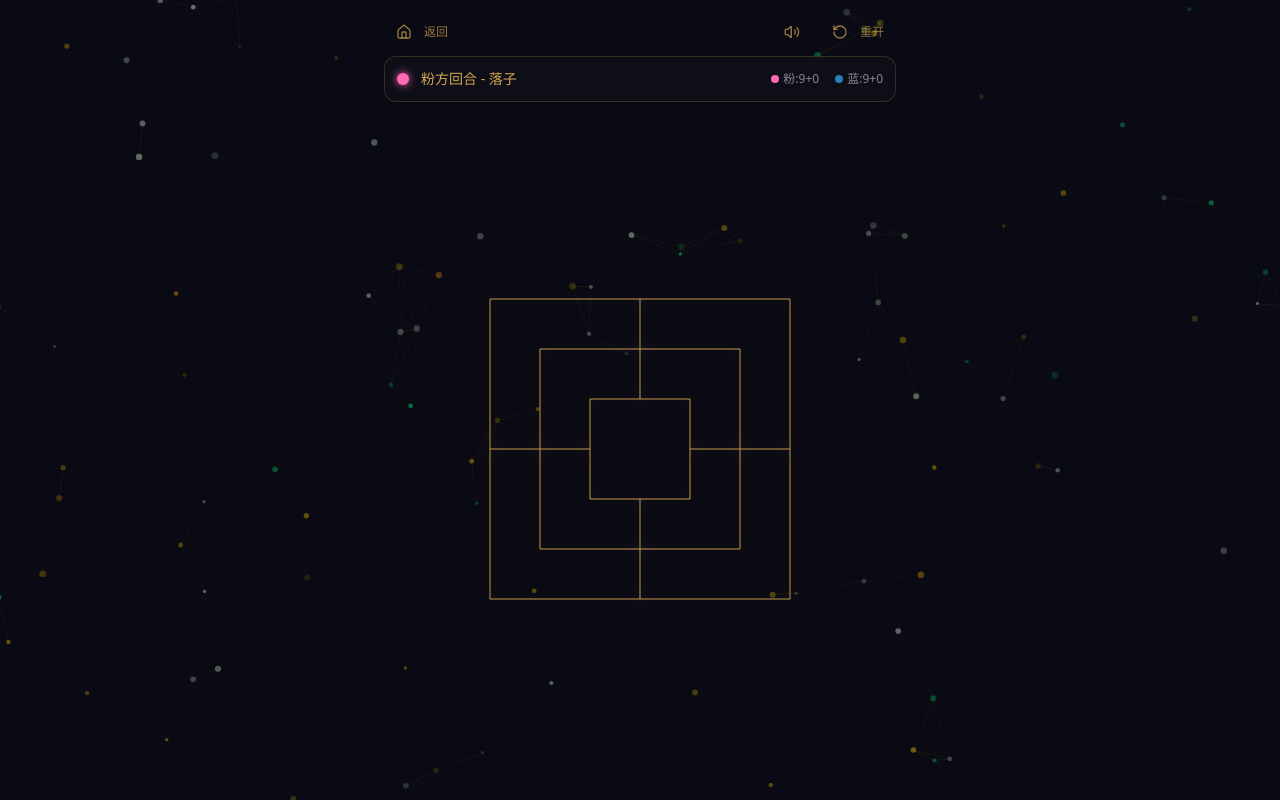
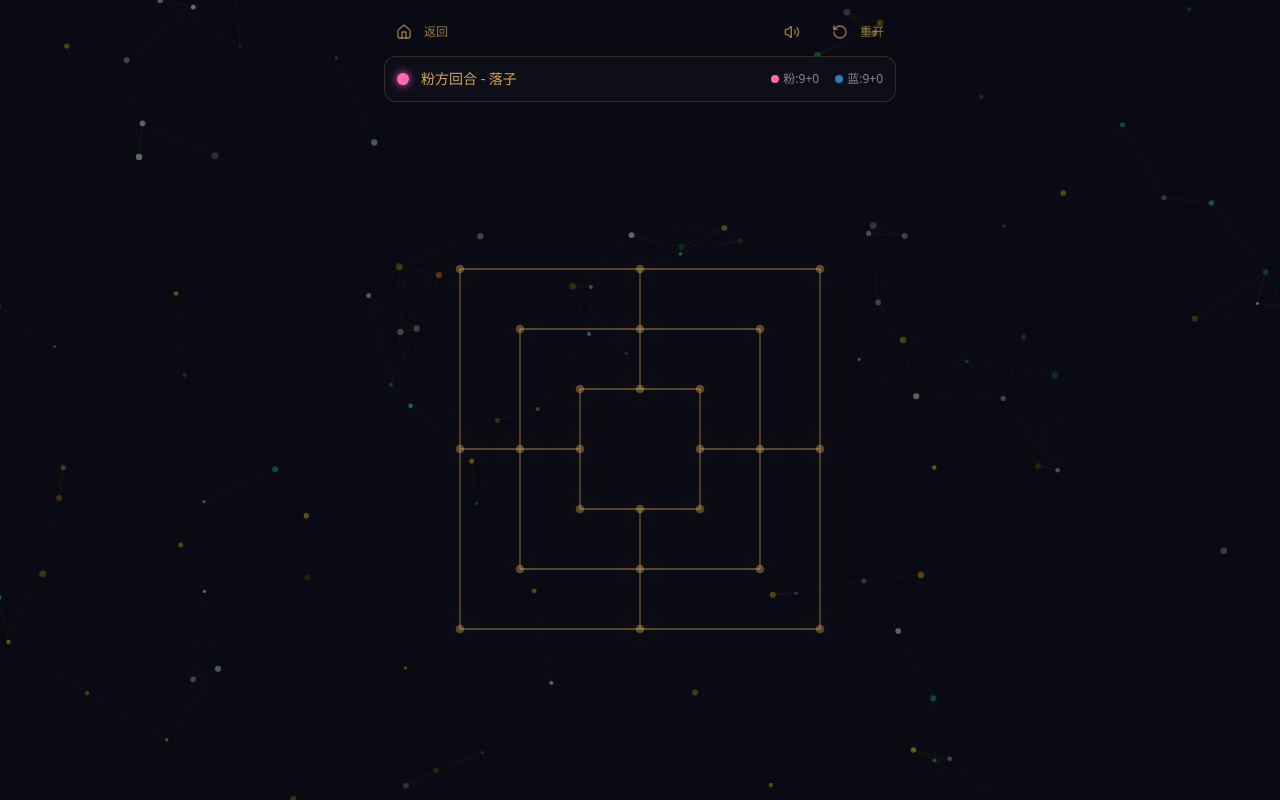
Before and after one commit to 3458096571/dragon-phoenix-chess, a React (Vite) app: page / in a window 1280 px wide. Both pictures are taken after a click on the button "龙棋 · 9子24节点". Built offline with nearby package versions, Linux system fonts and the light colour scheme.

Commit message:
fix: bigger board, visible node dots, precise SVG coordinate transform

```diff
--- a/src/components/ChessBoard.tsx
+++ b/src/components/ChessBoard.tsx
@@ -1,10 +1,10 @@
 import { useRef, useCallback } from 'react';
 import { DragonPhoenixGame } from '@/lib/game-engine';
 
-const GRID_UNIT = 50;
-const CENTER = 250;
-const PIECE_RADIUS = 16;
-const CLICK_RADIUS = 20; // 只有点击节点附近才落子
+const GRID_UNIT = 70;
+const CENTER = 350;
+const PIECE_RADIUS = 20;
+const NODE_DOT_RADIUS = 5;
 
 function gridToSvg(x: number, y: number) {
   return { x: CENTER + x * GRID_UNIT, y: CENTER - y * GRID_UNIT };
@@ -23,20 +23,25 @@ export function ChessBoard({ game, onNodeClick, flashLines, eatableNodes }: Ches
   const handleSvgClick = useCallback((e: React.MouseEvent<SVGSVGElement>) => {
     const svg = svgRef.current;
     if (!svg) return;
-    const rect = svg.getBoundingClientRect();
-    const clickX = e.clientX - rect.left;
-    const clickY = e.clientY - rect.top;
 
-    // Find nearest node
+    // 将屏幕坐标转换为SVG内部坐标
+    const pt = svg.createSVGPoint();
+    pt.x = e.clientX;
+    pt.y = e.clientY;
+    const svgPt = pt.matrixTransform(svg.getScreenCTM()!.inverse());
+
+    // 找最近的节点
     let nearest: string | null = null;
     let minDist = Infinity;
+    const snapRadius = GRID_UNIT * 0.45; // 节点间距的45%以内算有效点击
+
     for (const nid of game.getAllNodeIds()) {
       const [gx, gy] = nid.split(',').map(Number);
       const pos = gridToSvg(gx, gy);
-      const dx = pos.x - clickX;
-      const dy = pos.y - clickY;
+      const dx = pos.x - svgPt.x;
+      const dy = pos.y - svgPt.y;
       const dist = Math.sqrt(dx * dx + dy * dy);
-      if (dist < minDist && dist < CLICK_RADIUS) {
+      if (dist < minDist && dist < snapRadius) {
         minDist = dist;
         nearest = nid;
       }
@@ -48,8 +53,12 @@ export function ChessBoard({ game, onNodeClick, flashLines, eatableNodes }: Ches
   const pieces = game.getPieces();
   const selected = game.getSelectedPiece();
   const validMoves = selected ? game.getValidMoves(selected) : [];
+  const allNodes = game.getAllNodeIds();
 
-  // Build flash line set
+  // 构建已有棋子的集合
+  const occupiedSet = new Set(pieces.map(p => p.nodeId));
+
+  // 构建成线闪烁集合
   const flashSet = new Set<string>();
   for (const lineKey of flashLines) {
     const nodes = lineKey.split('|');
@@ -63,42 +72,42 @@ export function ChessBoard({ game, onNodeClick, flashLines, eatableNodes }: Ches
     <svg
       id="chess-board-svg"
       ref={svgRef}
-      viewBox="0 0 500 500"
-      className="w-[500px] h-[500px] cursor-pointer"
+      viewBox="0 0 700 700"
+      className="w-full max-w-[600px] aspect-square cursor-pointer"
       onClick={handleSvgClick}
-      style={{ filter: 'drop-shadow(0 0 8px rgba(212,168,83,0.3))' }}
+      style={{ filter: 'drop-shadow(0 0 12px rgba(212,168,83,0.3))' }}
     >
       <defs>
-        {/* Glow filter for lines */}
+        {/* 线条发光 */}
         <filter id="lineGlow" x="-20%" y="-20%" width="140%" height="140%">
-          <feGaussianBlur stdDeviation="2" result="blur" />
+          <feGaussianBlur stdDeviation="2.5" result="blur" />
           <feMerge>
             <feMergeNode in="blur" />
             <feMergeNode in="blur" />
             <feMergeNode in="SourceGraphic" />
           </feMerge>
         </filter>
-        {/* Piece glow */}
+        {/* 棋子发光 */}
         <filter id="pieceGlow" x="-50%" y="-50%" width="200%" height="200%">
-          <feGaussianBlur stdDeviation="3" result="blur" />
+          <feGaussianBlur stdDeviation="4" result="blur" />
           <feMerge>
             <feMergeNode in="blur" />
             <feMergeNode in="SourceGraphic" />
           </feMerge>
         </filter>
-        {/* Pink piece gradient */}
+        {/* 粉色棋子渐变 */}
         <radialGradient id="pinkGrad" cx="35%" cy="35%" r="65%">
           <stop offset="0%" stopColor="#ffb6c1" />
           <stop offset="50%" stopColor="#ff69b4" />
           <stop offset="100%" stopColor="#c71585" />
         </radialGradient>
-        {/* Blue piece gradient */}
+        {/* 蓝色棋子渐变 */}
         <radialGradient id="blueGrad" cx="35%" cy="35%" r="65%">
           <stop offset="0%" stopColor="#74c0fc" />
           <stop offset="50%" stopColor="#2980b9" />
           <stop offset="100%" stopColor="#003366" />
         </radialGradient>
-        {/* Selection pulse animation */}
+        {/* 选中脉冲 */}
         <radialGradient id="selectPulse" cx="50%" cy="50%" r="50%">
           <stop offset="0%" stopColor="rgba(212,168,83,0)" />
           <stop offset="70%" stopColor="rgba(212,168,83,0.3)" />
@@ -106,95 +115,112 @@ export function ChessBoard({ game, onNodeClick, flashLines, eatableNodes }: Ches
         </radialGradient>
       </defs>
 
-      {/* Board lines */}
+      {/* 棋盘线条 */}
       {lines.map((line, i) => {
         const from = gridToSvg(...line.from.split(',').map(Number) as [number, number]);
         const to = gridToSvg(...line.to.split(',').map(Number) as [number, number]);
         const isFlash = flashSet.has(`${line.from}->${line.to}`);
         return (
           <line
-            key={i}
+            key={`line-${i}`}
             x1={from.x} y1={from.y} x2={to.x} y2={to.y}
             stroke={isFlash ? '#ffd700' : '#d4a853'}
             strokeWidth={isFlash ? 3 : 1.5}
-            opacity={isFlash ? 1 : 0.6}
+            opacity={isFlash ? 1 : 0.5}
             filter={isFlash ? 'url(#lineGlow)' : undefined}
             style={isFlash ? { animation: 'flashPulse 1s ease-in-out' } : undefined}
           />
         );
       })}
 
-      {/* Valid move indicators */}
-      {validMoves.map(nid => {
+      {/* 节点指示器 - 空位显示小圆点 */}
+      {allNodes.map(nid => {
+        if (occupiedSet.has(nid)) return null;
         const [gx, gy] = nid.split(',').map(Number);
         const pos = gridToSvg(gx, gy);
+        const isValidMove = validMoves.includes(nid);
+        const isEatable = eatableNodes.includes(nid);
+
+        if (isValidMove) {
+          // 可移动位置 - 绿色脉冲
+          return (
+            <circle
+              key={`node-${nid}`}
+              cx={pos.x} cy={pos.y} r={8}
+              fill="none" stroke="#00ff88" strokeWidth={2.5}
+              opacity={0.9}
+            >
+              <animate attributeName="r" values="6;10;6" dur="1.5s" repeatCount="indefinite" />
+              <animate attributeName="opacity" values="0.9;0.4;0.9" dur="1.5s" repeatCount="indefinite" />
+            </circle>
+          );
+        }
+
+        if (isEatable) {
+          // 可吃子位置 - 红色虚线
+          return (
+            <circle
+              key={`node-${nid}`}
+              cx={pos.x} cy={pos.y} r={PIECE_RADIUS + 5}
+              fill="none" stroke="#ff4444" strokeWidth={2.5}
+              strokeDasharray="5 3"
+              opacity={0.9}
+            >
+              <animate attributeName="stroke-dashoffset" values="0;16" dur="0.6s" repeatCount="indefinite" />
+            </circle>
+          );
+        }
+
+        // 普通空位 - 小金色圆点
         return (
           <circle
-            key={`vm-${nid}`}
-            cx={pos.x} cy={pos.y} r={6}
-            fill="none" stroke="#00ff88" strokeWidth={2}
-            opacity={0.8}
-          >
-            <animate attributeName="r" values="4;8;4" dur="1.5s" repeatCount="indefinite" />
-            <animate attributeName="opacity" values="0.8;0.3;0.8" dur="1.5s" repeatCount="indefinite" />
-          </circle>
+            key={`node-${nid}`}
+            cx={pos.x} cy={pos.y} r={NODE_DOT_RADIUS}
+            fill="#d4a853"
+            opacity={0.4}
+          />
         );
       })}
 
-      {/* Eatable indicators */}
-      {eatableNodes.map(nid => {
-        const [gx, gy] = nid.split(',').map(Number);
-        const pos = gridToSvg(gx, gy);
-        return (
-          <circle
-            key={`eat-${nid}`}
-            cx={pos.x} cy={pos.y} r={PIECE_RADIUS + 4}
-            fill="none" stroke="#ff4444" strokeWidth={2}
-            strokeDasharray="4 2"
-            opacity={0.9}
-          >
-            <animate attributeName="stroke-dashoffset" values="0;12" dur="0.5s" repeatCount="indefinite" />
-          </circle>
-        );
-      })}
-
-      {/* Selection indicator */}
+      {/* 选中指示器 */}
       {selected && (() => {
         const [gx, gy] = selected.split(',').map(Number);
         const pos = gridToSvg(gx, gy);
         return (
           <circle
-            cx={pos.x} cy={pos.y} r={PIECE_RADIUS + 8}
+            cx={pos.x} cy={pos.y} r={PIECE_RADIUS + 10}
             fill="url(#selectPulse)"
           >
-            <animate attributeName="r" values={`${PIECE_RADIUS + 6};${PIECE_RADIUS + 12};${PIECE_RADIUS + 6}`} dur="1.2s" repeatCount="indefinite" />
+            <animate attributeName="r" values={`${PIECE_RADIUS + 8};${PIECE_RADIUS + 14};${PIECE_RADIUS + 8}`} dur="1.2s" repeatCount="indefinite" />
           </circle>
         );
       })()}
 
-      {/* Pieces */}
+      {/* 棋子 */}
       {pieces.map(({ nodeId, color }) => {
         const [gx, gy] = nodeId.split(',').map(Number);
         const pos = gridToSvg(gx, gy);
         const isSelected = selected === nodeId;
+        const isEatable = eatableNodes.includes(nodeId);
         return (
-          <g key={nodeId}>
-            {/* Outer glow */}
+          <g key={`piece-${nodeId}`}>
+            {/* 外发光 */}
             <circle
-              cx={pos.x} cy={pos.y} r={PIECE_RADIUS + 2}
+              cx={pos.x} cy={pos.y} r={PIECE_RADIUS + 3}
               fill={color === 'red' ? 'rgba(255,105,180,0.3)' : 'rgba(41,128,185,0.3)'}
               filter="url(#pieceGlow)"
             />
-            {/* Main piece */}
+            {/* 主体 */}
             <circle
               cx={pos.x} cy={pos.y} r={PIECE_RADIUS}
               fill={color === 'red' ? 'url(#pinkGrad)' : 'url(#blueGrad)'}
-              stroke={isSelected ? '#ffd700' : 'rgba(255,255,255,0.3)'}
-              strokeWidth={isSelected ? 3 : 1}
+              stroke={isSelected ? '#ffd700' : isEatable ? '#ff4444' : 'rgba(255,255,255,0.3)'}
+              strokeWidth={isSelected ? 3 : isEatable ? 2.5 : 1}
+              strokeDasharray={isEatable ? '4 2' : undefined}
             />
-            {/* Specular highlight */}
+            {/* 高光 */}
             <ellipse
-              cx={pos.x - 4} cy={pos.y - 5} rx={5} ry={3}
+              cx={pos.x - 5} cy={pos.y - 6} rx={6} ry={3.5}
               fill="rgba(255,255,255,0.4)"
             />
           </g>
```
